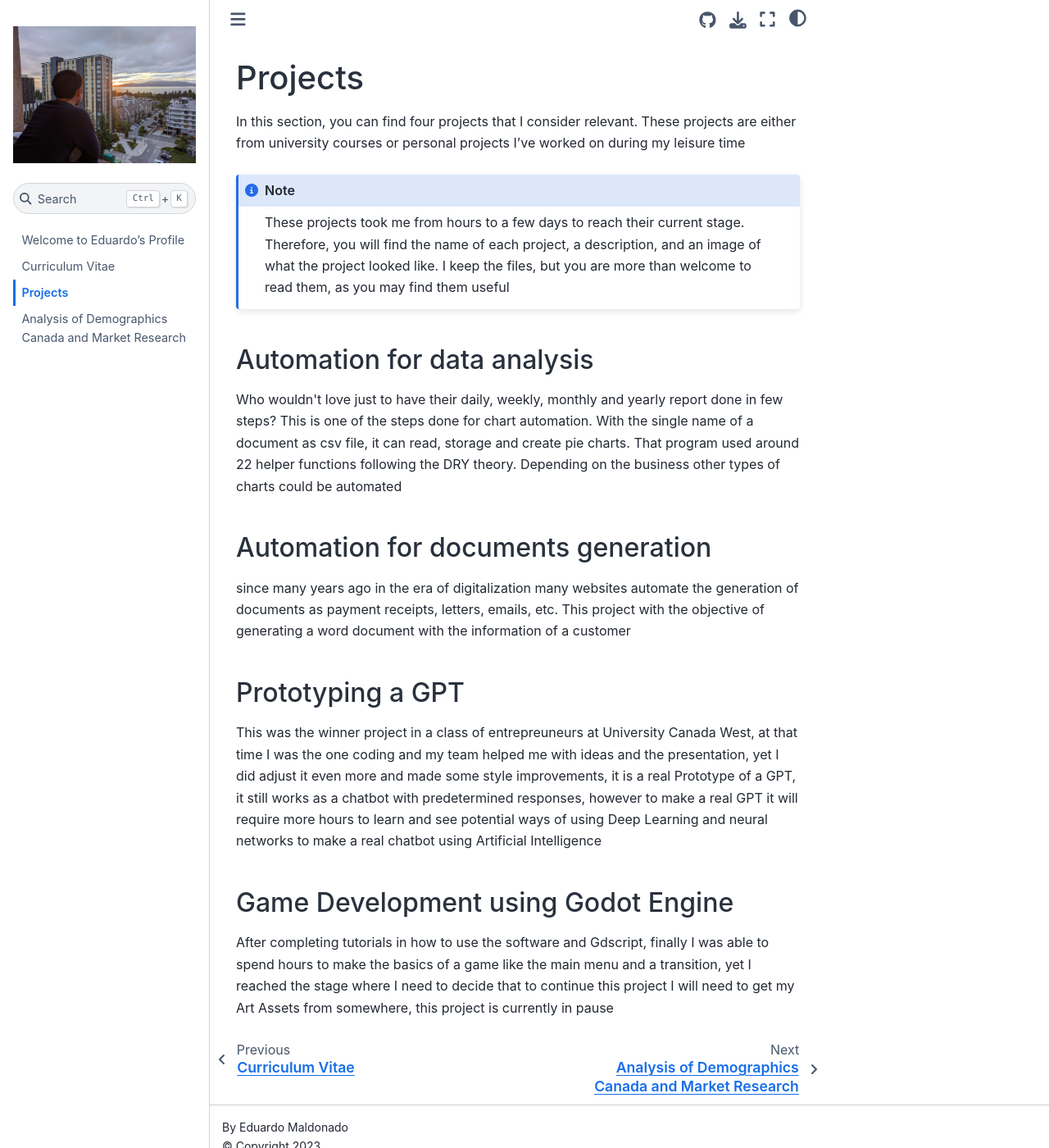
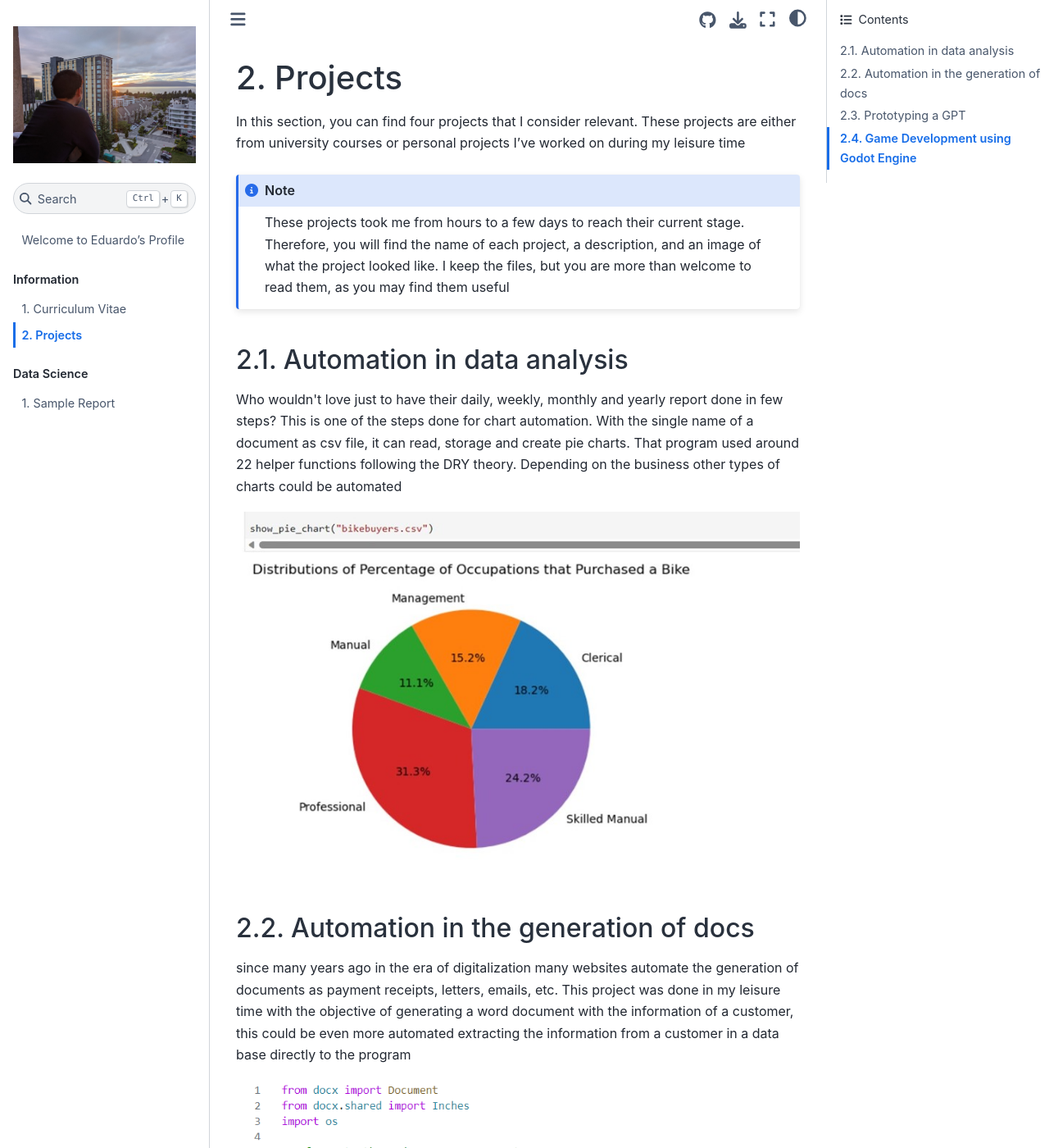
Before and after one commit to filiusincaelo/Eduardo-s-Profile, a Jupyter Book: the page built from about_me.md, in a window 1280 px wide and 1400 px high. Shown: the whole window at 82% size. Built offline with Jupyter Book 1.0.4 settings and Sphinx 7.4.7 and the Sphinx Book theme 1.1.4, drawn with Linux system fonts in a browser that asks for light colours; some of the changed text lies outside the part shown.

Commit message:
Major updates for final website Aug 19, ready to be deployed

````diff
--- a/_toc.yml
+++ b/_toc.yml
@@ -3,7 +3,13 @@
 
 format: jb-book
 root: intro
-chapters:
-- file: cv
-- file: about_me
-- file: analysisexample
+parts:
+- caption: Information
+  numbered: true
+  chapters:
+  - file: cv
+  - file: about_me
+- caption: Data Science
+  numbered: true
+  chapters:
+  - file: analysisexample
--- a/about_me.md
+++ b/about_me.md
@@ -6,15 +6,27 @@
 These projects took me from hours to a few days to reach their current stage. Therefore, you will find the name of each project, a description, and an image of what the project looked like. I keep the files, but you are more than welcome to read them, as you may find them useful
 ```
 
-<h2> Automation for data analysis </h2>
+## Automation in data analysis
 <p> Who wouldn't love just to have their daily, weekly, monthly and yearly report done in few steps? This is one of the steps done for chart automation. With the single name of a document as csv file, it can read, storage and create pie charts. That program used around 22 helper functions following the DRY theory. Depending on the business other types of charts could be automated <p/>
 
-<h2> Automation for documents generation </h2>
-<p> since many years ago in the era of digitalization many websites automate the generation of documents as payment receipts, letters, emails, etc. This project with the objective of generating a word document
-with the information of a customer <p/>
+![Automation Image!](automationfromcsv.jpg "Automation For Data Analysis")
 
-<h2> Prototyping a GPT </h2>
+## Automation in the generation of docs
+<p> since many years ago in the era of digitalization many websites automate the generation of documents as payment receipts, letters, emails, etc. This project was done in my leisure time with the objective of generating a word document with the information of a customer, this could be even more automated extracting the information from a customer in a data base directly to the program <p/>
+
+![Automation Using Docx Library!](docxcode.png "Automation For Documents")
+
+## Prototyping a GPT
 <p> This was the winner project in a class of entrepreuneurs at University Canada West, at that time I was the one coding and my team helped me with ideas and the presentation, yet I did adjust it even more and made some style improvements, it is a real Prototype of a GPT, it still works as a chatbot with predetermined responses, however to make a real GPT it will require more hours to learn and see potential ways of using Deep Learning and neural networks to make a real chatbot using Artificial Intelligence <p/>
 
-<h2> Game Development using Godot Engine </h2>
+<p> This was challenging and fun, to make a GPT required me web design, a server and a program for the AI
+</p>
+
+![Image of the GPT Prototype!](gpt.png "GPT Prototype")
+
+## Game Development using Godot Engine
 <p> After completing tutorials in how to use the software and Gdscript, finally I was able to spend hours to make the basics of a game like the main menu and a transition, yet I reached the stage where I need to decide that to continue this project I will need to get my Art Assets from somewhere, this project is currently in pause <p/>
+
+![Image of a Game in development!](gamedev.png "Game Development using Godot")
+
+<p> Hey you got here, thanks for reading! </p>
--- a/requirements.txt
+++ /dev/null
@@ -1,3 +0,0 @@
-jupyter-book
-matplotlib
-numpy
````
Also changed, not shown: cv.md (+8 -8 lines), intro.md (+8 -5 lines), analysisexample.ipynb, automationfromcsv.jpg (added), docxcode.png (added), gamedev.png (added), gpt.png (added), logo.png (deleted).
